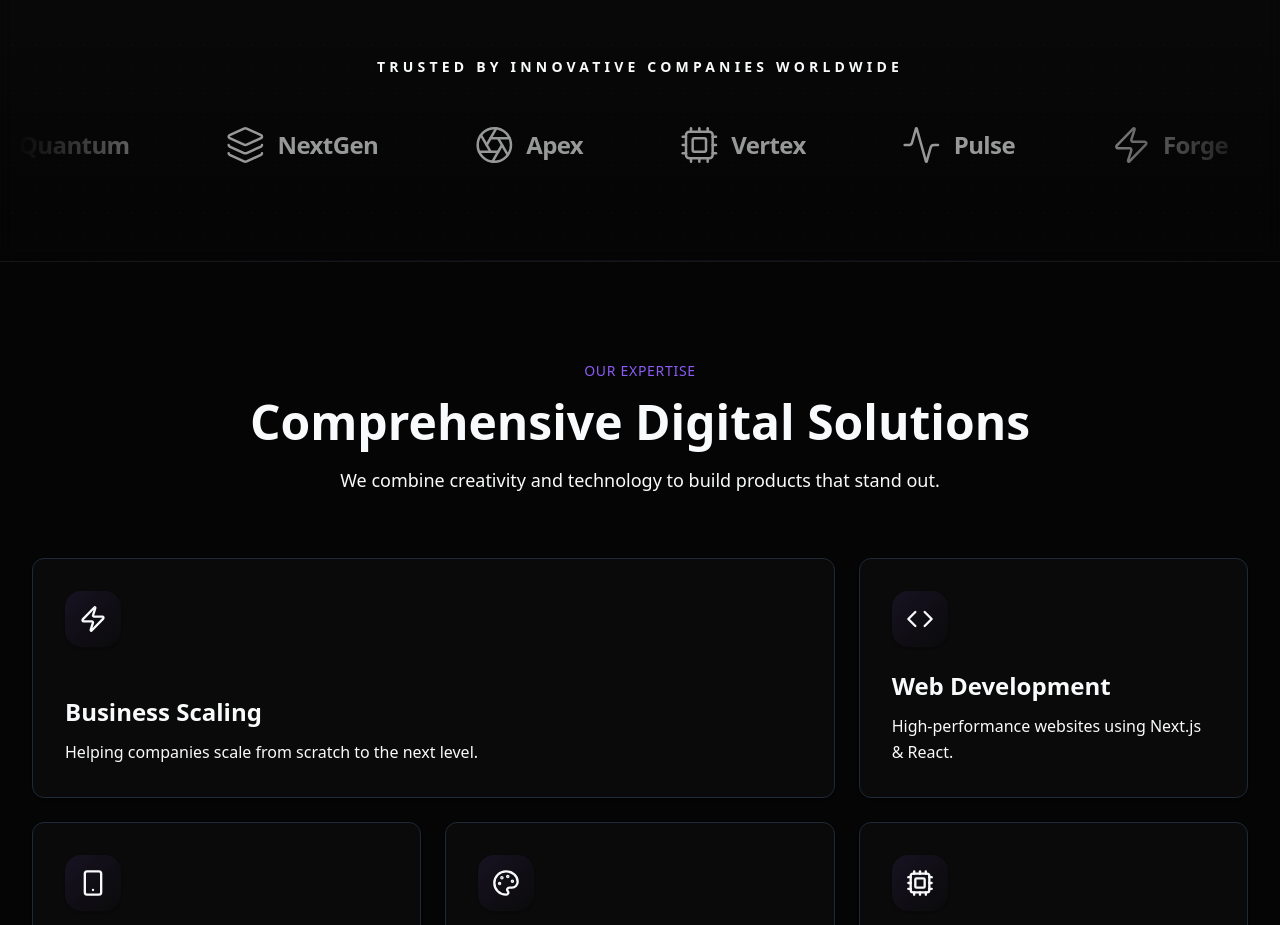
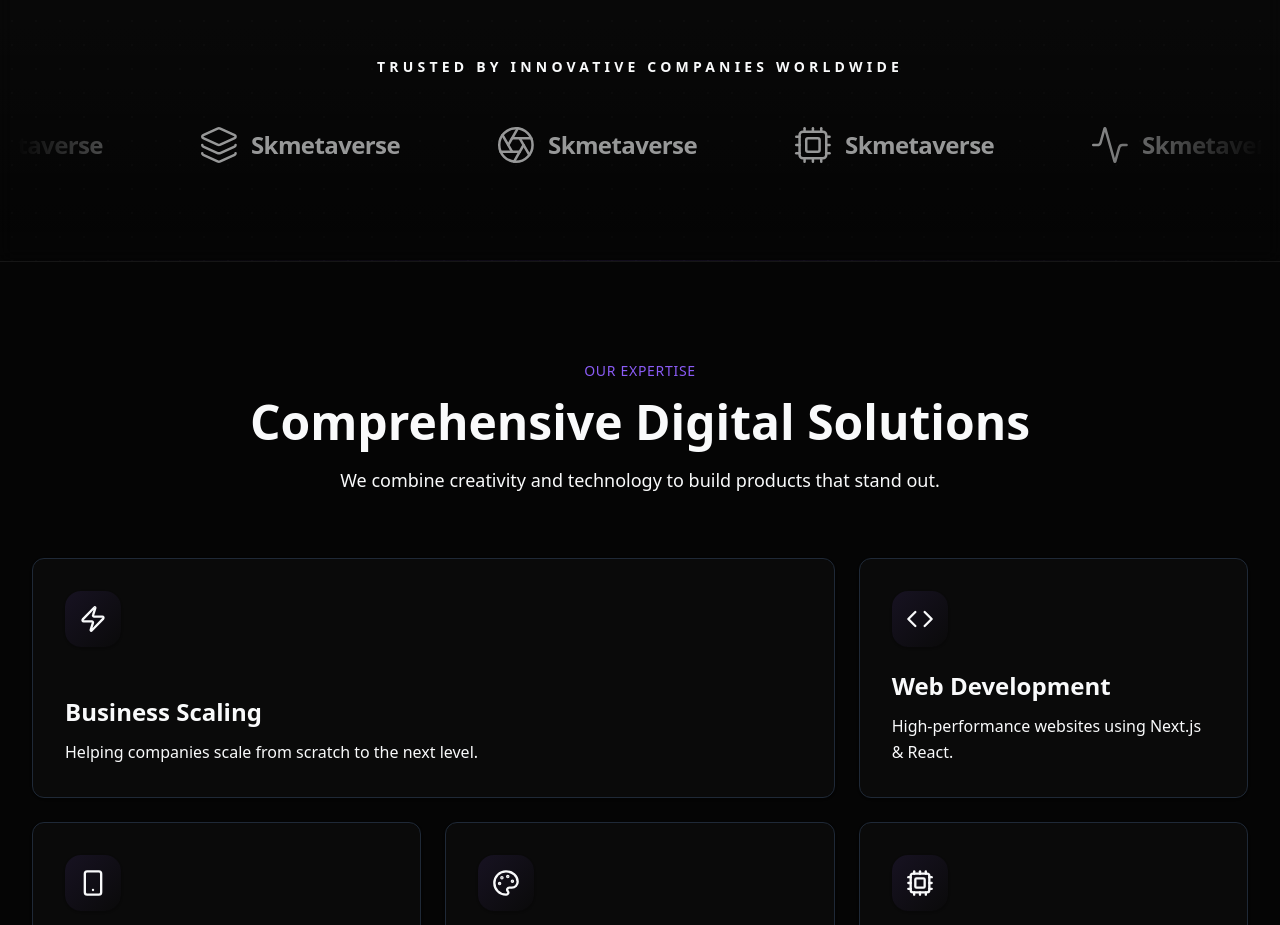
Before and after one commit to SakchamG/SkMetaverse, a Next.js app: page / in a window 1280 px wide. Shown: the part 840-1765 px from the top of the page. Built offline with nearby package versions, Linux system fonts and the light colour scheme.

Commit message:
updated things

```diff
--- a/src/components/sections/TrustBar.tsx
+++ b/src/components/sections/TrustBar.tsx
@@ -4,14 +4,14 @@ import { motion } from "framer-motion";
 import { Activity, Aperture, BarChart, Command, Cpu, Hexagon, Layers, Zap } from "lucide-react";
 
 const brands = [
-  { name: "ACME Corp", icon: Command },
-  { name: "Quantum", icon: Hexagon },
-  { name: "NextGen", icon: Layers },
-  { name: "Apex", icon: Aperture },
-  { name: "Vertex", icon: Cpu },
-  { name: "Pulse", icon: Activity },
-  { name: "Forge", icon: Zap },
-  { name: "Stratos", icon: BarChart },
+  { name: "Skmetaverse", icon: Command },
+  { name: "Skmetaverse", icon: Hexagon },
+  { name: "Skmetaverse", icon: Layers },
+  { name: "Skmetaverse", icon: Aperture },
+  { name: "Skmetaverse", icon: Cpu },
+  { name: "Skmetaverse", icon: Activity },
+  { name: "Skmetaverse", icon: Zap },
+  { name: "Skmetaverse", icon: BarChart },
 ];
 
 export function TrustBar() {
```
